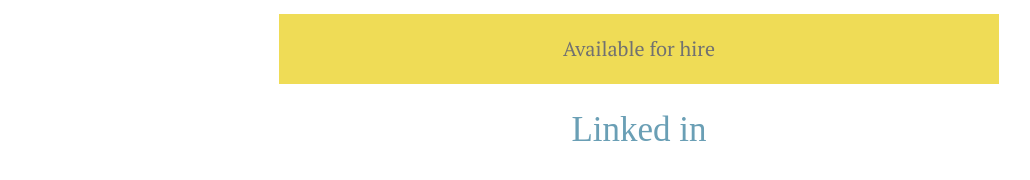
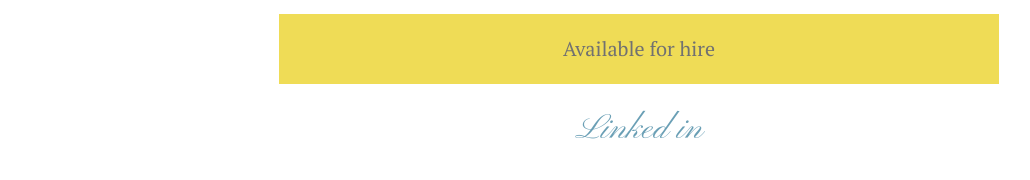
Before and after one commit to ishankapoor/pratibhadutta, a Jekyll site: the page built from index.html, in a window 1280 px wide. Shown: the part 400-580 px from the top of the page, without its empty margins (1-1031 px from the left). Built offline with Jekyll 4.4.1, drawn with Linux system fonts in a browser that asks for light colours; the list of posts is cut into pages by our own code.

Commit message:
Changing the social font
Changing the social font

```diff
--- a/public/css/custom.css
+++ b/public/css/custom.css
@@ -13,7 +13,7 @@
 }
 .social{
    list-style:none;
-   font-family: 'Pacifico', cursive;
+   font-family: 'Pinyon Script', cursive;
    font-size:1.75rem;
 }
 .announcement-image{
```
